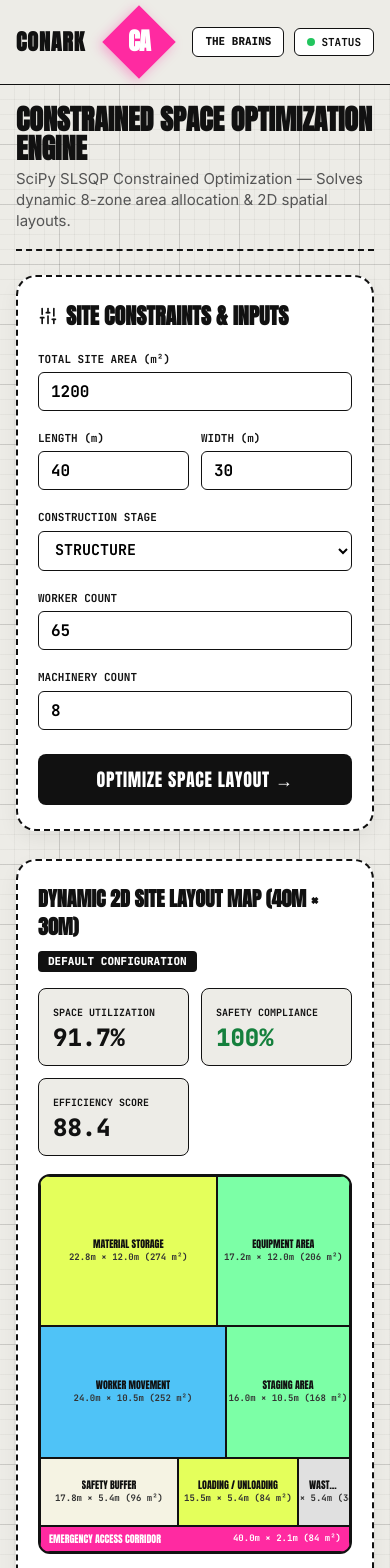
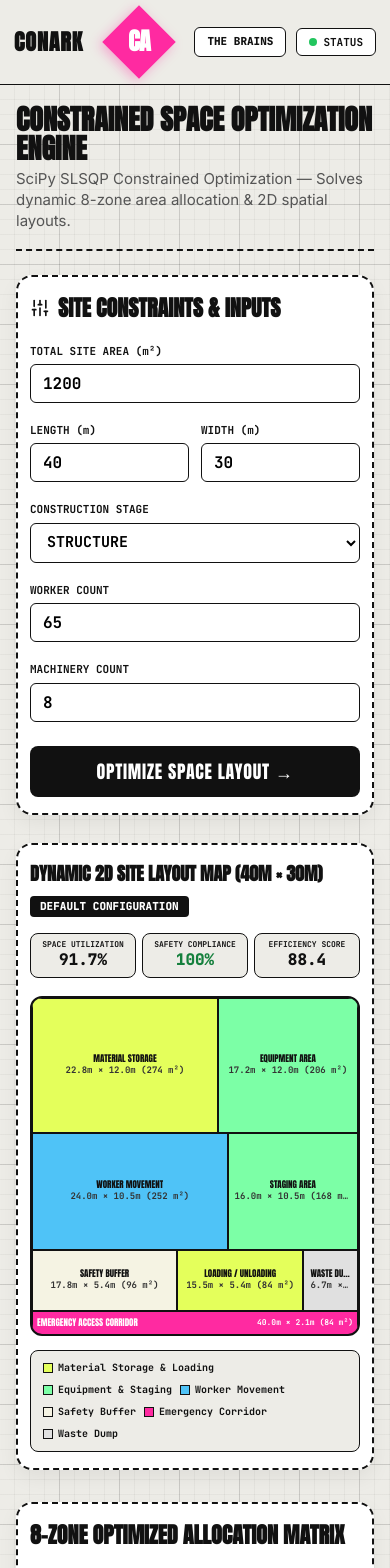
Before and after one commit to shubham392007-sketch/ConArk_Systems, a React (Vite) app in the folder frontend/: page /space-optimization in a window 390 px wide. Shown: the top 1568 px of the page. Built offline with nearby package versions, Linux system fonts and the light colour scheme; no server answers.

Commit message:
fix(responsive): eliminate horizontal overflow on mobile screens for 2D map and metrics cards

```diff
--- a/frontend/src/index.css
+++ b/frontend/src/index.css
@@ -22,6 +22,7 @@
 }
 
 html, body, #root {
+  width: 100%;
   max-width: 100vw;
   overflow-x: hidden;
 }
@@ -49,6 +50,7 @@ button {
 
 input, select, textarea {
   font-family: inherit;
+  max-width: 100%;
 }
 
 /* Typography Classes */
@@ -114,21 +116,28 @@ input, select, textarea {
 @media (max-width: 1024px) {
   .command-center-grid {
     grid-template-columns: 1fr !important;
+    width: 100% !important;
   }
   .model-detail-grid {
     grid-template-columns: 1fr !important;
+    width: 100% !important;
   }
   .space-opt-grid {
     grid-template-columns: 1fr !important;
+    width: 100% !important;
   }
   .ai-insights-grid {
     grid-template-columns: 1fr !important;
+    width: 100% !important;
   }
   .side-svg-column {
     display: none !important;
   }
   .card-responsive-padding {
-    padding: 24px 20px !important;
+    padding: 20px 16px !important;
+    max-width: 100% !important;
+    box-sizing: border-box !important;
+    overflow: hidden !important;
   }
   .founder-grid-responsive {
     grid-template-columns: 1fr !important;
@@ -136,8 +145,13 @@ input, select, textarea {
 }
 
 @media (max-width: 768px) {
+  html, body, #root {
+    width: 100% !important;
+    max-width: 100vw !important;
+    overflow-x: hidden !important;
+  }
   .nav-header-padding {
-    padding: 12px 16px !important;
+    padding: 12px 14px !important;
   }
   .nav-tagline-hide {
     display: none !important;
@@ -148,6 +162,30 @@ input, select, textarea {
   }
   .card-rotate-neg1, .card-rotate-pos1, .card-rotate-neg07, .card-rotate-pos08 {
     transform: rotate(0deg) !important;
+  }
+  .card-responsive-padding {
+    padding: 16px 12px !important;
+    border-radius: 16px !important;
+    max-width: 100% !important;
+    box-sizing: border-box !important;
+    overflow: hidden !important;
+  }
+  .metrics-banner-grid {
+    grid-template-columns: repeat(3, 1fr) !important;
+    gap: 6px !important;
+    width: 100% !important;
+  }
+  .metrics-banner-grid > div {
+    padding: 6px 4px !important;
+    text-align: center !important;
+    min-width: 0 !important;
+  }
+  .metrics-banner-grid span {
+    font-size: 8px !important;
+    line-height: 1.1 !important;
+  }
+  .metrics-banner-grid div {
+    font-size: 16px !important;
   }
 }
 
--- a/frontend/src/pages/SpaceOptimizationPage.tsx
+++ b/frontend/src/pages/SpaceOptimizationPage.tsx
@@ -339,9 +339,9 @@ export const SpaceOptimizationPage: React.FC = () => {
         </div>
 
         {/* Right Column: Dynamic 2D Site Layout Map Canvas */}
-        <div className="card-responsive-padding" style={{ backgroundColor: '#FFFFFF', border: '2.5px dashed #111111', borderRadius: '20px', padding: '24px', display: 'flex', flexDirection: 'column', boxShadow: '0 8px 20px rgba(0,0,0,0.06)' }}>
+        <div className="card-responsive-padding" style={{ backgroundColor: '#FFFFFF', border: '2.5px dashed #111111', borderRadius: '20px', padding: '24px', display: 'flex', flexDirection: 'column', boxShadow: '0 8px 20px rgba(0,0,0,0.06)', width: '100%', maxWidth: '100%', boxSizing: 'border-box', overflow: 'hidden' }}>
           <div style={{ display: 'flex', justifyContent: 'space-between', alignItems: 'center', marginBottom: '16px', flexWrap: 'wrap', gap: '10px' }}>
-            <h2 style={{ fontFamily: 'Anton, sans-serif', fontSize: 'clamp(20px, 3vw, 26px)', color: '#111111', textTransform: 'uppercase' }}>
+            <h2 style={{ fontFamily: 'Anton, sans-serif', fontSize: 'clamp(18px, 3vw, 26px)', color: '#111111', textTransform: 'uppercase', wordBreak: 'break-word' }}>
               DYNAMIC 2D SITE LAYOUT MAP ({inputs.site_length_m}m × {inputs.site_width_m}m)
             </h2>
             <span style={{ fontSize: '11px', fontFamily: 'JetBrains Mono, monospace', fontWeight: '800', backgroundColor: '#111111', color: '#FFFFFF', padding: '3px 10px', borderRadius: '4px' }}>
@@ -350,22 +350,22 @@ export const SpaceOptimizationPage: React.FC = () => {
           </div>
 
           {/* Metrics Banner */}
-          <div style={{ display: 'grid', gridTemplateColumns: 'repeat(auto-fit, minmax(130px, 1fr))', gap: '12px', marginBottom: '18px' }}>
-            <div style={{ backgroundColor: '#EDECE7', border: '1.5px solid #111111', borderRadius: '8px', padding: '10px 14px' }}>
-              <span style={{ fontSize: '10px', fontFamily: 'JetBrains Mono, monospace', fontWeight: 'bold' }}>SPACE UTILIZATION</span>
-              <div style={{ fontFamily: 'JetBrains Mono, monospace', fontSize: '24px', fontWeight: '800', color: '#111111' }}>
+          <div className="metrics-banner-grid" style={{ display: 'grid', gridTemplateColumns: 'repeat(auto-fit, minmax(100px, 1fr))', gap: '10px', marginBottom: '18px', width: '100%' }}>
+            <div style={{ backgroundColor: '#EDECE7', border: '1.5px solid #111111', borderRadius: '8px', padding: '8px 12px', minWidth: 0 }}>
+              <span style={{ fontSize: '9px', fontFamily: 'JetBrains Mono, monospace', fontWeight: 'bold', display: 'block' }}>SPACE UTILIZATION</span>
+              <div style={{ fontFamily: 'JetBrains Mono, monospace', fontSize: 'clamp(18px, 2vw, 24px)', fontWeight: '800', color: '#111111' }}>
                 {utilization.toFixed(1)}%
               </div>
             </div>
-            <div style={{ backgroundColor: '#EDECE7', border: '1.5px solid #111111', borderRadius: '8px', padding: '10px 14px' }}>
-              <span style={{ fontSize: '10px', fontFamily: 'JetBrains Mono, monospace', fontWeight: 'bold' }}>SAFETY COMPLIANCE</span>
-              <div style={{ fontFamily: 'JetBrains Mono, monospace', fontSize: '24px', fontWeight: '800', color: '#15803d' }}>
+            <div style={{ backgroundColor: '#EDECE7', border: '1.5px solid #111111', borderRadius: '8px', padding: '8px 12px', minWidth: 0 }}>
+              <span style={{ fontSize: '9px', fontFamily: 'JetBrains Mono, monospace', fontWeight: 'bold', display: 'block' }}>SAFETY COMPLIANCE</span>
+              <div style={{ fontFamily: 'JetBrains Mono, monospace', fontSize: 'clamp(18px, 2vw, 24px)', fontWeight: '800', color: '#15803d' }}>
                 {safetyScore.toFixed(0)}%
               </div>
             </div>
-            <div style={{ backgroundColor: '#EDECE7', border: '1.5px solid #111111', borderRadius: '8px', padding: '10px 14px' }}>
-              <span style={{ fontSize: '10px', fontFamily: 'JetBrains Mono, monospace', fontWeight: 'bold' }}>EFFICIENCY SCORE</span>
-              <div style={{ fontFamily: 'JetBrains Mono, monospace', fontSize: '24px', fontWeight: '800', color: '#111111' }}>
+            <div style={{ backgroundColor: '#EDECE7', border: '1.5px solid #111111', borderRadius: '8px', padding: '8px 12px', minWidth: 0 }}>
+              <span style={{ fontSize: '9px', fontFamily: 'JetBrains Mono, monospace', fontWeight: 'bold', display: 'block' }}>EFFICIENCY SCORE</span>
+              <div style={{ fontFamily: 'JetBrains Mono, monospace', fontSize: 'clamp(18px, 2vw, 24px)', fontWeight: '800', color: '#111111' }}>
                 {efficiencyScore.toFixed(1)}
               </div>
             </div>
@@ -375,16 +375,18 @@ export const SpaceOptimizationPage: React.FC = () => {
           <div style={{
             position: 'relative',
             width: '100%',
-            minHeight: '380px',
+            maxWidth: '100%',
+            minHeight: '340px',
             height: layoutMaxY > 0 && layoutMaxX > 0
-              ? `clamp(360px, ${Math.min(55, Math.max(30, (layoutMaxY / layoutMaxX) * 45))}vh, 580px)`
-              : '420px',
+              ? `clamp(320px, ${Math.min(55, Math.max(30, (layoutMaxY / layoutMaxX) * 45))}vh, 580px)`
+              : '400px',
             maxHeight: '600px',
             backgroundColor: '#111111',
             borderRadius: '12px',
             border: '2px solid #111111',
             overflow: 'hidden',
-            boxShadow: 'inset 0 0 25px rgba(0,0,0,0.6)'
+            boxShadow: 'inset 0 0 25px rgba(0,0,0,0.6)',
+            boxSizing: 'border-box'
           }}>
             {coordinates.map((coord: ZoneCoordinates, i: number) => {
               const leftPct = (coord.x / layoutMaxX) * 100;
@@ -405,10 +407,10 @@ export const SpaceOptimizationPage: React.FC = () => {
                     top: `${topPct}%`,
                     width: `${widthPct}%`,
                     height: `${heightPct}%`,
-                    minHeight: '26px',
+                    minHeight: '24px',
                     backgroundColor: color,
                     border: '1.5px solid #111111',
-                    padding: isVeryNarrow ? '2px 8px' : '6px 10px',
+                    padding: isVeryNarrow ? '1px 4px' : '4px 6px',
                     display: 'flex',
                     flexDirection: isVeryNarrow ? 'row' : 'column',
                     alignItems: 'center',
@@ -422,24 +424,29 @@ export const SpaceOptimizationPage: React.FC = () => {
                 >
                   <span style={{
                     fontFamily: 'Anton, sans-serif',
-                    fontSize: isVeryNarrow ? '10px' : 'clamp(10px, 1.2vw, 15px)',
+                    fontSize: isVeryNarrow ? '9px' : 'clamp(9px, 1.1vw, 14px)',
                     color: isMagenta ? '#FFFFFF' : '#111111',
                     textTransform: 'uppercase',
-                    lineHeight: '1.1',
+                    lineHeight: '1.05',
                     whiteSpace: 'nowrap',
                     overflow: 'hidden',
                     textOverflow: 'ellipsis',
-                    maxWidth: '100%'
+                    maxWidth: '100%',
+                    display: 'block'
                   }}>
                     {coord.zone_name}
                   </span>
                   <span style={{
                     fontFamily: 'JetBrains Mono, monospace',
-                    fontSize: '9px',
+                    fontSize: isVeryNarrow ? '8px' : '9px',
                     color: isMagenta ? '#FFFFFF' : '#333333',
-                    marginTop: isVeryNarrow ? '0' : '2px',
+                    marginTop: isVeryNarrow ? '0' : '1px',
                     fontWeight: 'bold',
-                    whiteSpace: 'nowrap'
+                    whiteSpace: 'nowrap',
+                    overflow: 'hidden',
+                    textOverflow: 'ellipsis',
+                    maxWidth: '100%',
+                    display: 'block'
                   }}>
                     {coord.width.toFixed(1)}m × {coord.height.toFixed(1)}m ({zoneArea.toFixed(0)} m²)
                   </span>
@@ -449,13 +456,13 @@ export const SpaceOptimizationPage: React.FC = () => {
           </div>
 
           {/* 8-Zone Color Key Legend */}
-          <div style={{ marginTop: '16px', display: 'flex', flexWrap: 'wrap', gap: '10px', padding: '12px 14px', backgroundColor: '#EDECE7', borderRadius: '8px', border: '1px solid #111111', fontSize: '11px', fontFamily: 'JetBrains Mono, monospace', fontWeight: 'bold' }}>
-            <span style={{ display: 'flex', alignItems: 'center', gap: '6px' }}><span style={{ width: '12px', height: '12px', backgroundColor: '#E4FF5B', border: '1px solid #111' }} /> Material Storage & Loading</span>
-            <span style={{ display: 'flex', alignItems: 'center', gap: '6px' }}><span style={{ width: '12px', height: '12px', backgroundColor: '#7CFFA6', border: '1px solid #111' }} /> Equipment & Staging</span>
-            <span style={{ display: 'flex', alignItems: 'center', gap: '6px' }}><span style={{ width: '12px', height: '12px', backgroundColor: '#4FC3F7', border: '1px solid #111' }} /> Worker Movement</span>
-            <span style={{ display: 'flex', alignItems: 'center', gap: '6px' }}><span style={{ width: '12px', height: '12px', backgroundColor: '#F5F3E3', border: '1px solid #111' }} /> Safety Buffer</span>
-            <span style={{ display: 'flex', alignItems: 'center', gap: '6px' }}><span style={{ width: '12px', height: '12px', backgroundColor: '#FF2AA1', border: '1px solid #111' }} /> Emergency Corridor</span>
-            <span style={{ display: 'flex', alignItems: 'center', gap: '6px' }}><span style={{ width: '12px', height: '12px', backgroundColor: '#E0E0E0', border: '1px solid #111' }} /> Waste Dump</span>
+          <div style={{ marginTop: '14px', display: 'flex', flexWrap: 'wrap', gap: '8px', padding: '10px 12px', backgroundColor: '#EDECE7', borderRadius: '8px', border: '1px solid #111111', fontSize: '10px', fontFamily: 'JetBrains Mono, monospace', fontWeight: 'bold', maxWidth: '100%', overflow: 'hidden' }}>
+            <span style={{ display: 'flex', alignItems: 'center', gap: '5px' }}><span style={{ width: '10px', height: '10px', backgroundColor: '#E4FF5B', border: '1px solid #111', flexShrink: 0 }} /> Material Storage & Loading</span>
+            <span style={{ display: 'flex', alignItems: 'center', gap: '5px' }}><span style={{ width: '10px', height: '10px', backgroundColor: '#7CFFA6', border: '1px solid #111', flexShrink: 0 }} /> Equipment & Staging</span>
+            <span style={{ display: 'flex', alignItems: 'center', gap: '5px' }}><span style={{ width: '10px', height: '10px', backgroundColor: '#4FC3F7', border: '1px solid #111', flexShrink: 0 }} /> Worker Movement</span>
+            <span style={{ display: 'flex', alignItems: 'center', gap: '5px' }}><span style={{ width: '10px', height: '10px', backgroundColor: '#F5F3E3', border: '1px solid #111', flexShrink: 0 }} /> Safety Buffer</span>
+            <span style={{ display: 'flex', alignItems: 'center', gap: '5px' }}><span style={{ width: '10px', height: '10px', backgroundColor: '#FF2AA1', border: '1px solid #111', flexShrink: 0 }} /> Emergency Corridor</span>
+            <span style={{ display: 'flex', alignItems: 'center', gap: '5px' }}><span style={{ width: '10px', height: '10px', backgroundColor: '#E0E0E0', border: '1px solid #111', flexShrink: 0 }} /> Waste Dump</span>
           </div>
         </div>
       </div>
```
Also changed, not shown: frontend/src/pages/ModelDetailPage.tsx (+39 -32 lines), 4 other files (tests, documents, lock files or other folders).
